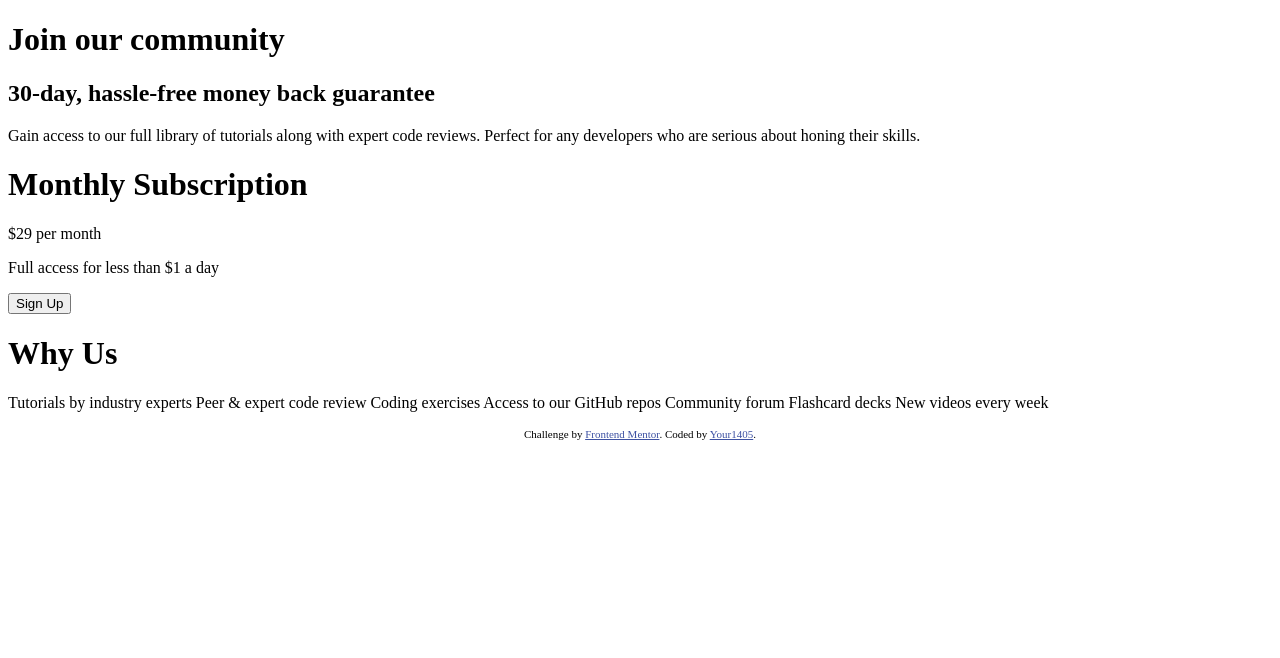
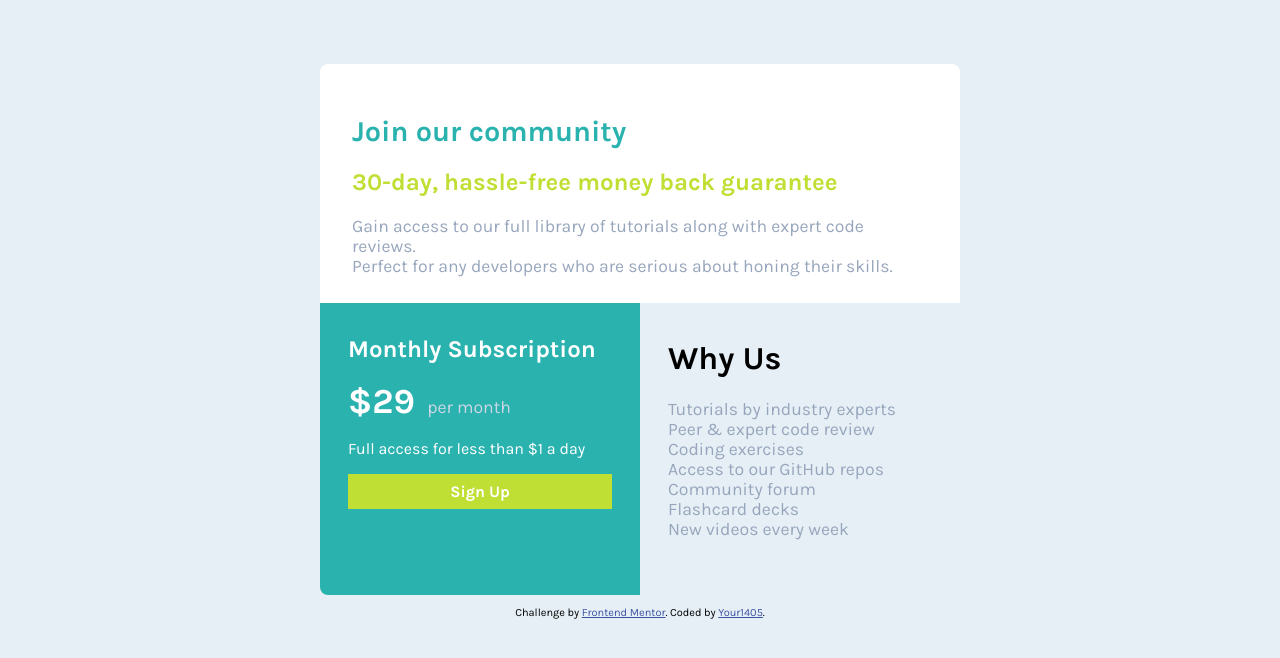
Before and after one commit to Your1405/frontendmentor-singlegridcomponent, a plain HTML site: page index.html in a window 1280 px wide. Drawn offline with Linux system fonts and the light colour scheme.

Commit message:
Added styling

```diff
--- a/index.html
+++ b/index.html
@@ -11,48 +11,53 @@
     .attribution { font-size: 11px; text-align: center; }
     .attribution a { color: hsl(228, 45%, 44%); }
   </style>
+  <link rel="preconnect" href="https://fonts.gstatic.com">
+  <link href="https://fonts.googleapis.com/css2?family=Karla:wght@400;700&display=swap" rel="stylesheet">
+  <link rel="stylesheet" href="styles.css">
 </head>
 
 <body>
-  <main>
-    <div>
-      <h1>
+  <main class="main-card">
+    <div class="top">
+      <h1 class="top-title">
         Join our community
       </h1>
-      <h2>
+      <h2 class="top-subtitle">
         30-day, hassle-free money back guarantee
       </h2>
-      <p>
-        Gain access to our full library of tutorials along with expert code reviews.
+      <p class="card-text">
+        Gain access to our full library of tutorials along with expert code reviews.<br>
         Perfect for any developers who are serious about honing their skills.
       </p>
     </div>
-    <div>
-      <h1>
+
+    <div class="bottom-left">
+      <h1 class="bottom-left-title">
         Monthly Subscription
       </h1>
-      <p>
-        <span>&dollar;29</span> per month
+      <p class="price-text">
+        <span id="price-value">&dollar;29</span> per month
       </p>
       <p>
         Full access for less than &dollar;1 a day
       </p>
-      <form>
-        <input type="button" value="Sign Up">
+      <form class="form">
+        <input type="button" value="Sign Up" class="sign-up-button">
       </form>
     </div>
-    <div>
-      <h1>
+
+    <div class="bottom-right">
+      <h1 class="bottom-right-header">
         Why Us
       </h1>
-      <p>
-        Tutorials by industry experts
-        Peer &amp; expert code review
-        Coding exercises
-        Access to our GitHub repos
-        Community forum
-        Flashcard decks
-        New videos every week
+      <p class="card-text">
+        Tutorials by industry experts<br>
+        Peer &amp; expert code review<br>
+        Coding exercises<br>
+        Access to our GitHub repos<br>
+        Community forum<br>
+        Flashcard decks<br>
+        New videos every week<br>
       </p>
     </div>
   </main>
--- /dev/null
+++ b/styles.css
@@ -0,0 +1,79 @@
+body {
+    font-family: "Karla";
+    background-color: hsl(204, 43%, 93%);
+    padding: 5% 25%;
+    margin: 0;
+    font-size: 16px;
+}
+
+.main-card {
+    display: grid;
+    grid-template-columns: 50% 50%;
+    grid-template-rows: 45% 55%;
+    margin: 0 auto;
+    justify-content: stretch;
+    align-items: stretch;
+}
+
+.top {
+    padding: 2em;
+    grid-column: 1 / span 2;
+    grid-row: 1;
+    background-color: white;
+    border-radius: .5em .5em 0 0;
+}
+
+.top-title {
+    color: hsl(179, 62%, 43%);
+    font-size: 1.8rem;
+}
+
+.top-subtitle {
+    color: hsl(71, 73%, 54%);
+    font-size: 1.5rem;
+}
+
+.card-text {
+    color: hsl(218, 22%, 67%);
+    font-size: 1.1rem;
+}
+
+.bottom-left {
+    padding: 1em 1.75em;
+    background-color: hsl(179, 62%, 43%);
+    border-bottom-left-radius: .5em;
+    color: white;
+}
+
+.bottom-left-title {
+    font-size: 1.5rem;
+}
+
+.price-text {
+    color: hsl(217, 30%, 85%);
+    font-size: 1.1rem;
+}
+
+#price-value {
+    color: white;
+    font-size: 2em;
+    font-weight: 700;
+    margin-right: .5rem;
+}
+
+.sign-up-button {
+    display: block;
+    border-style: none;
+    color: white;
+    font-family: "Karla";
+    font-weight: 700;
+    background-color: hsl(71, 73%, 54%);
+    margin: 0 auto;
+    width: 100%;
+    font-size: 1rem;
+    padding: .5rem 2.5rem .5rem 2.5rem;
+}
+
+.bottom-right {
+    padding: 1em 1.75em;
+}
```
